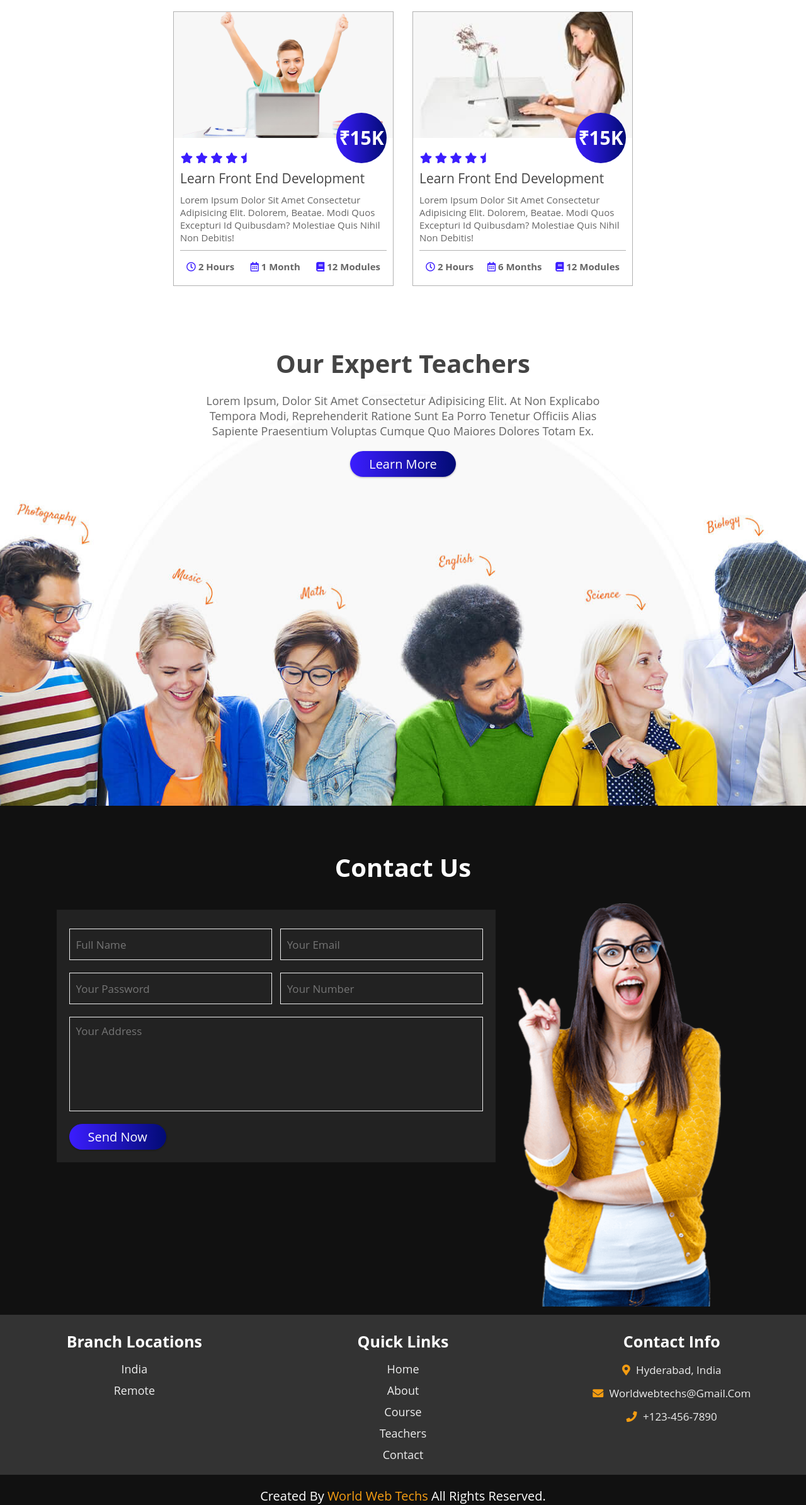
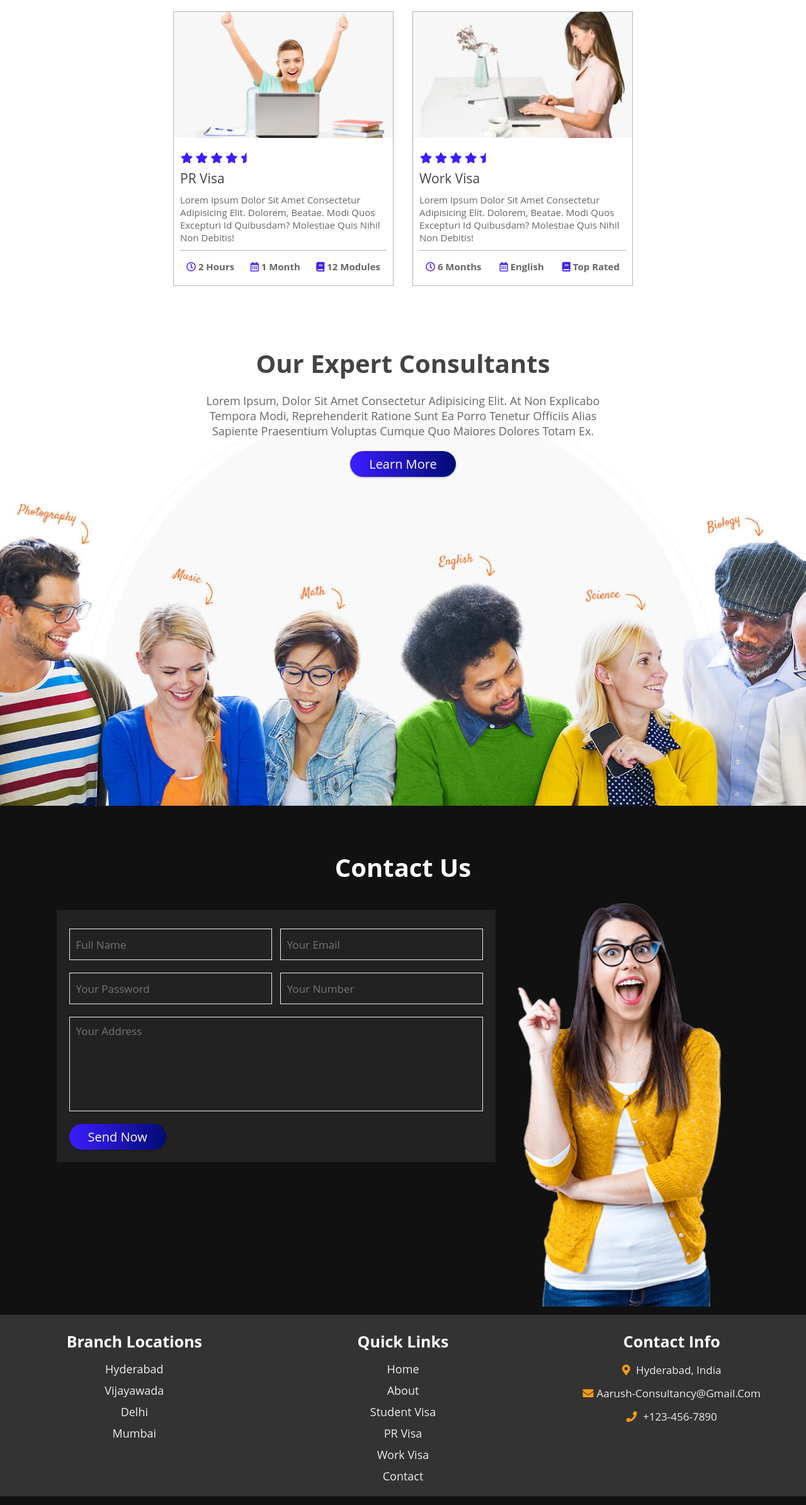
Before and after one commit to raghavachari1993/Aarush-consultancy, a plain HTML site: page index.html in a window 1280 px wide. Shown: the part 3093-5482 px from the top of the page at 63% size. Drawn offline with nearby package versions, Linux system fonts and the light colour scheme.

Commit message:
Update index.html

```diff
--- a/index.html
+++ b/index.html
@@ -208,7 +208,7 @@
 
     <div class="box">
         <img src="images/course5.png" alt="">
-        <h3 class="price">₹15K</h3>
+
         <div class="content">
             <div class="stars">
                 <i class="fas fa-star"></i>
@@ -217,7 +217,7 @@
                 <i class="fas fa-star"></i>
                 <i class="fas fa-star-half"></i>
             </div>
-            <a href="#" class="title">learn front end development</a>
+            <a href="#" class="title">PR Visa</a>
             <p>Lorem ipsum dolor sit amet consectetur adipisicing elit. Dolorem, beatae. Modi quos excepturi id quibusdam? Molestiae quis nihil non debitis!</p>
             <div class="info">
                 <h3> <i class="far fa-clock"></i> 2 hours </h3>
@@ -229,7 +229,7 @@
 
     <div class="box">
         <img src="images/course6.jpg" alt="">
-        <h3 class="price">₹15K</h3>
+
         <div class="content">
             <div class="stars">
                 <i class="fas fa-star"></i>
@@ -238,12 +238,12 @@
                 <i class="fas fa-star"></i>
                 <i class="fas fa-star-half"></i>
             </div>
-            <a href="#" class="title">learn front end development</a>
+            <a href="#" class="title">Work Visa</a>
             <p>Lorem ipsum dolor sit amet consectetur adipisicing elit. Dolorem, beatae. Modi quos excepturi id quibusdam? Molestiae quis nihil non debitis!</p>
             <div class="info">
-                <h3> <i class="far fa-clock"></i> 2 hours </h3>
-                <h3> <i class="far fa-calendar-alt"></i> 6 months </h3>
-                <h3> <i class="fas fa-book"></i> 12 modules </h3>
+                <h3> <i class="far fa-clock"></i> 6 Months </h3>
+                <h3> <i class="far fa-calendar-alt"></i> English </h3>
+                <h3> <i class="fas fa-book"></i> Top rated </h3>
             </div>
         </div>
     </div>
@@ -258,7 +258,7 @@
 
 <section class="teacher" id="teacher">
 
-<h1 class="heading">our expert teachers</h1>
+<h1 class="heading">our expert consultants</h1>
 
 <p>Lorem ipsum, dolor sit amet consectetur adipisicing elit. At non explicabo tempora modi, reprehenderit ratione sunt ea porro tenetur officiis alias sapiente praesentium voluptas cumque quo maiores dolores totam ex.</p>
 
@@ -303,8 +303,10 @@
 
         <div class="box">
             <h3>branch locations</h3>
-            <a href="#">India</a>
-            <a href="#">Remote</a>
+            <a href="#">Hyderabad</a>
+            <a href="#">Vijayawada</a>
+             <a href="#">Delhi</a>
+             <a href="#">Mumbai</a>
 
         </div>
 
@@ -312,21 +314,22 @@
             <h3>quick links</h3>
             <a href="#">home</a>
             <a href="#">about</a>
-            <a href="#">course</a>
-            <a href="#">teachers</a>
+            <a href="#">Student Visa</a>
+            <a href="#">PR Visa</a>
+            <a href="#">Work Visa</a>
             <a href="#">contact</a>
         </div>
 
         <div class="box">
             <h3>contact info</h3>
             <p> <i class="fas fa-map-marker-alt"></i> Hyderabad, India </p>
-            <p> <i class="fas fa-envelope"></i> worldwebtechs@gmail.com </p>
+            <p> <i class="fas fa-envelope"></i>Aarush-Consultancy@gmail.com </p>
             <p> <i class="fas fa-phone"></i> +123-456-7890 </p>
         </div>
 
     </div>
 
-    <h1 class="credit">created by <a href="#">World Web Techs</a> all rights reserved. </h1>
+    <h1 class="credit">created by <a href="#">Aarush Consultancy</a> all rights reserved. </h1>
 
 </div>
 
```
